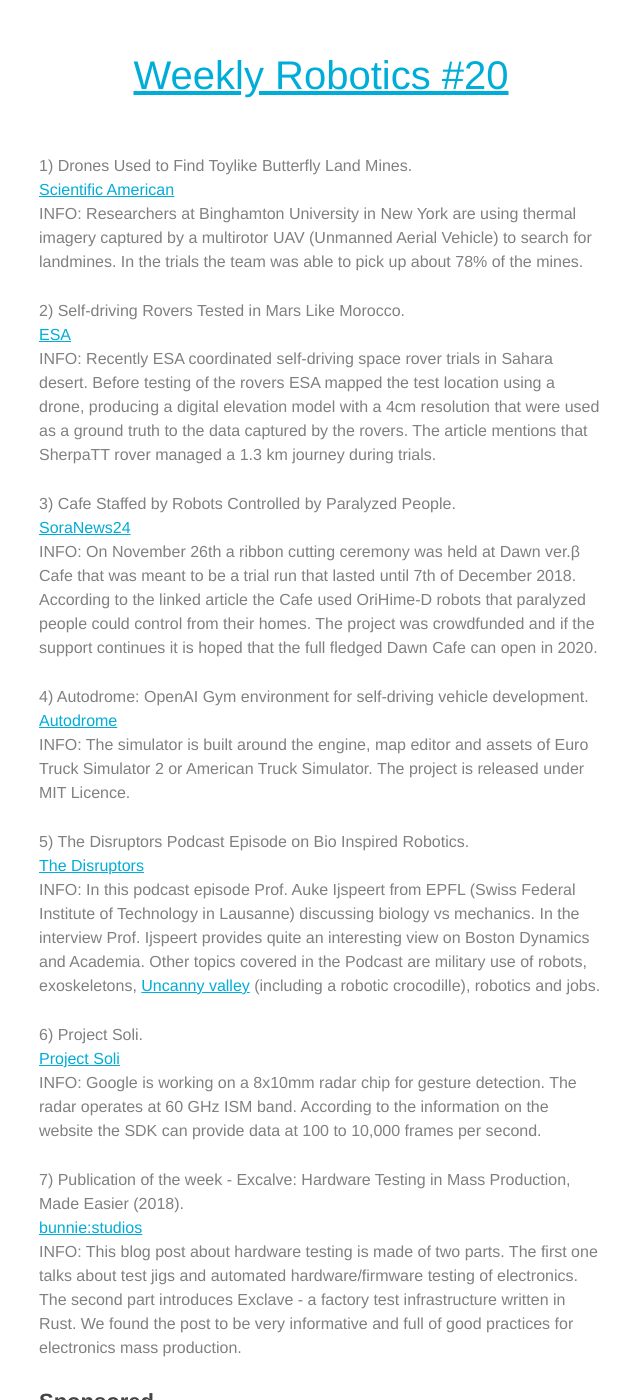
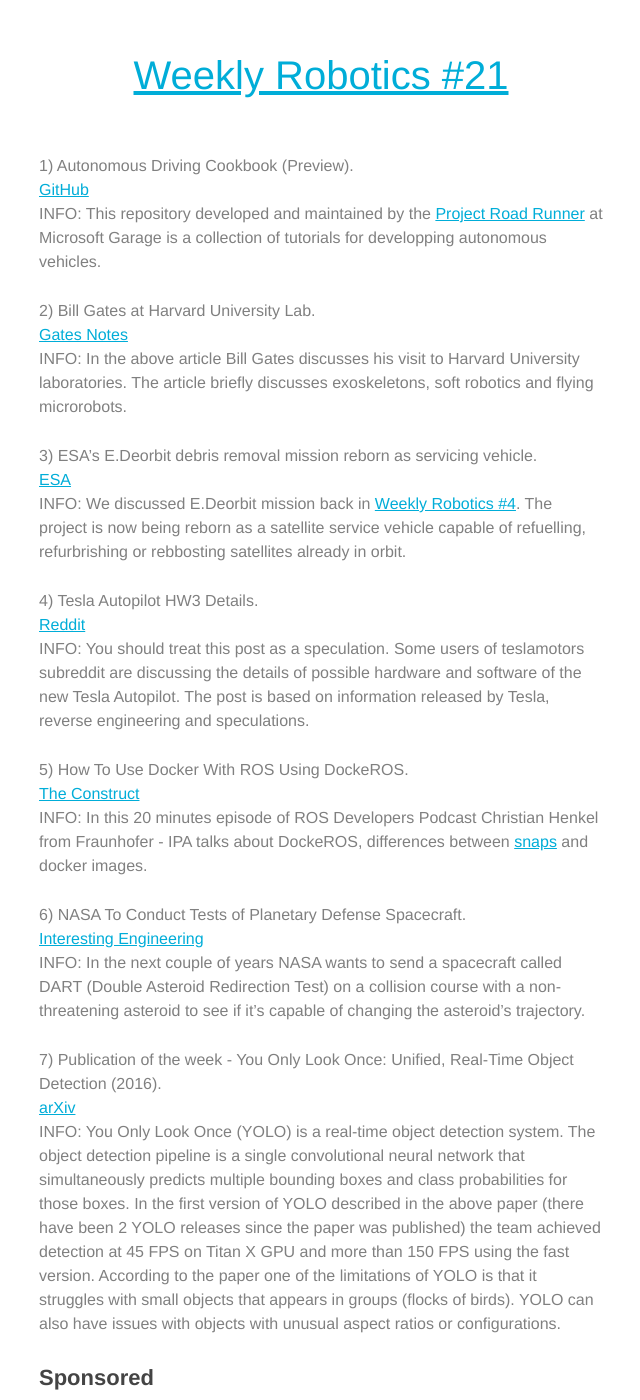
Before and after one commit to msadowski/weeklyrobotics, a Jekyll site: the page built from mc.html, in a window 1280 px wide and 1400 px high. Shown: the whole window, without its empty margins (319-959 px from the left). Built offline with Jekyll 4.4.1, drawn with Linux system fonts in a browser that asks for light colours; some of the changed text lies outside the part shown.

Commit message:
Add issue 21

```diff
--- /dev/null
+++ b/_posts/2019-01-13-weekly-robotics-21.md
@@ -0,0 +1,62 @@
+---
+title: "Weekly Robotics #21"
+description: "In the 21st issue of Weekly Robotics you will learn about Autonomous Driving Cookbook, Tesla HW3 autopilot, ROS and Docker and YOLO!"
+date: 2019-01-13
+tags: [Robotics, Careers, SelfDrivingCars, Research, Space, ROS, NASA, ESA, AI]
+---
+
+1) Autonomous Driving Cookbook (Preview).
+<br>[GitHub](https://github.com/Microsoft/AutonomousDrivingCookbook)<br>
+INFO: This repository developed and maintained by the [Project Road Runner](https://www.microsoft.com/en-us/garage/blog/2018/04/project-road-runner-train-autonomous-driving-algorithms-for-road-safety/) at Microsoft Garage is a collection of tutorials for developping autonomous vehicles.
+
+2) Bill Gates at Harvard University Lab.
+<br>[Gates Notes](https://www.gatesnotes.com/About-Bill-Gates/My-visit-to-a-Harvard-robotics-lab?WT.mc_id=01_08_2019_10_HarvardRobotics_BG-LI_&WT.tsrc=BGLI)<br>
+INFO: In the above article Bill Gates discusses his visit to Harvard University laboratories. The article briefly discusses exoskeletons, soft robotics and flying microrobots.
+
+3) ESA's E.Deorbit debris removal mission reborn as servicing vehicle.
+<br>[ESA](http://www.esa.int/Our_Activities/Space_Engineering_Technology/Clean_Space/ESA_s_e.Deorbit_debris_removal_mission_reborn_as_servicing_vehicle)<br>
+INFO: We discussed E.Deorbit mission back in [Weekly Robotics #4](http://weeklyrobotics.com/weekly-robotics-4). The project is now being reborn as a satellite service vehicle capable of refuelling, refurbrishing or rebbosting satellites already in orbit.
+
+4) Tesla Autopilot HW3 Details.
+<br>[Reddit](https://www.reddit.com/r/teslamotors/comments/acjdrt/tesla_autopilot_hw3_details/)<br>
+INFO: You should treat this post as a speculation. Some users of teslamotors subreddit are discussing the details of possible hardware and software of the new Tesla Autopilot. The post is based on information released by Tesla, reverse engineering and speculations.
+
+5) How To Use Docker With ROS Using DockeROS.
+<br>[The Construct](http://www.theconstructsim.com/rdp-034-docker-ros-dockeros-christian-henkel/)<br>
+INFO: In this 20 minutes episode of ROS Developers Podcast Christian Henkel from Fraunhofer - IPA talks about DockeROS, differences between [snaps](https://snapcraft.io/) and docker images.
+
+6) NASA To Conduct Tests of Planetary Defense Spacecraft.
+<br>[Interesting Engineering](https://interestingengineering.com/nasa-will-be-conducting-its-first-real-world-test-of-its-planetary-defense-spacecraft)<br>
+INFO: In the next couple of years NASA wants to send a spacecraft called DART (Double Asteroid Redirection Test) on a collision course with a non-threatening asteroid to see if it's capable of changing the asteroid's trajectory.
+
+7) Publication of the week - You Only Look Once: Unified, Real-Time Object Detection (2016).
+<br>[arXiv](https://arxiv.org/abs/1506.02640)<br>
+INFO: You Only Look Once (YOLO) is a real-time object detection system. The object detection pipeline is a single convolutional neural network that simultaneously predicts multiple bounding boxes and class probabilities for those boxes. In the first version of YOLO described in the above paper (there have been 2 YOLO releases since the paper was published) the team achieved detection at 45 FPS on Titan X GPU and more than 150 FPS using the fast version. According to the paper one of the limitations of YOLO is that it struggles with small objects that appears in groups (flocks of birds). YOLO can also have issues with objects with unusual aspect ratios or configurations.
+
+### Sponsored
+
+0) Introducing the sponsored section.
+<br>[Weekly Robotics](https://weeklyrobotics.com/About)<br>
+INFO: Would you like to advertise your Robotics related product or service? Please [get in touch](mailto:contact@weeklyrobotics.com) and we will provide you with all the details
+
+1) Mat's review of 100$ LIDAR.
+<br>[M.Sadowski Blog](https://msadowski.github.io/ydlidar-x4-review/)<br>
+INFO: In this blog post Mat, the editor of Weekly Robotics, reviews YDLIDAR X4, a budget LIDAR with a very good performance for the price.
+
+### Careers
+
+0) Would you like to advertise an open position in a robotics related company?
+<br>[Weekly Robotics](https://weeklyrobotics.com/About)<br>
+INFO: If you would like us to include your open position in the hiring section please feel free to send us an [e-mail](mailto:careers@weeklyrobotics.com).
+
+1) [Cobalt Robotics](https://jobs.lever.co/cobaltrobotics) (San Mateo, CA, US) - Various Positions.
+<br>
+INFO: Cobalt builds autonomous security robots that keep buildings safe by combining the reliability of machines and the friendly face of human-in-the-loop “Robot Specialists”.
+
+2) [Gecko Robotics](https://www.geckorobotics.com/company/careers) (Pittsburgh, PA, US) - Various Positions.
+<br>
+INFO: Gecko Robotics is automating industrial inspection and repair where existing processes are dangerous and inefficient.
+
+3) [Preffered Networks](https://www.preferred-networks.jp/en/jobs) (Tokyo, Japan) - Various Positions.
+<br>
+INFO: Preffered Networks is a startup with ~200 members based in Tokyo, focusing on developing AI for Autonomous Driving, Robotics, and Bio-Healthcare.
```
Also changed, not shown: _templates/2019-MM-DD-weekly-robotics-X.md (+10 -10 lines).
